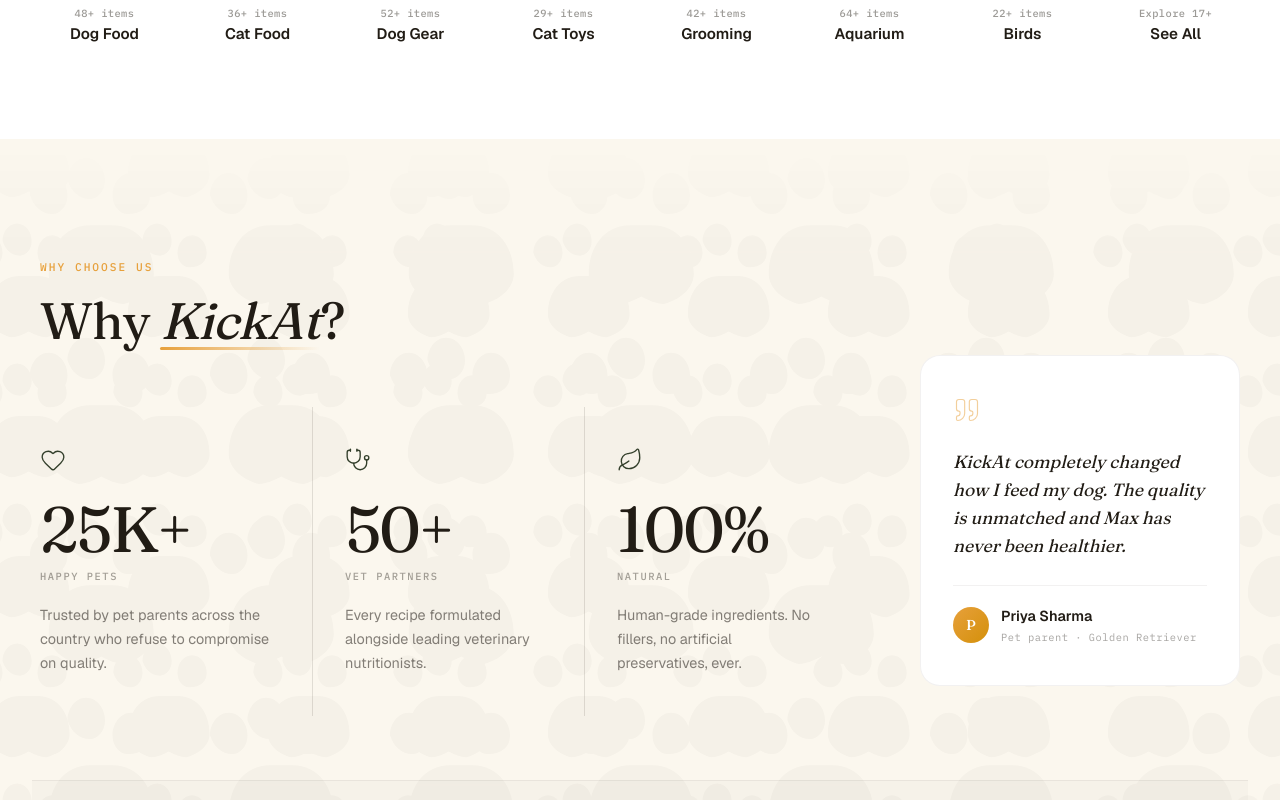
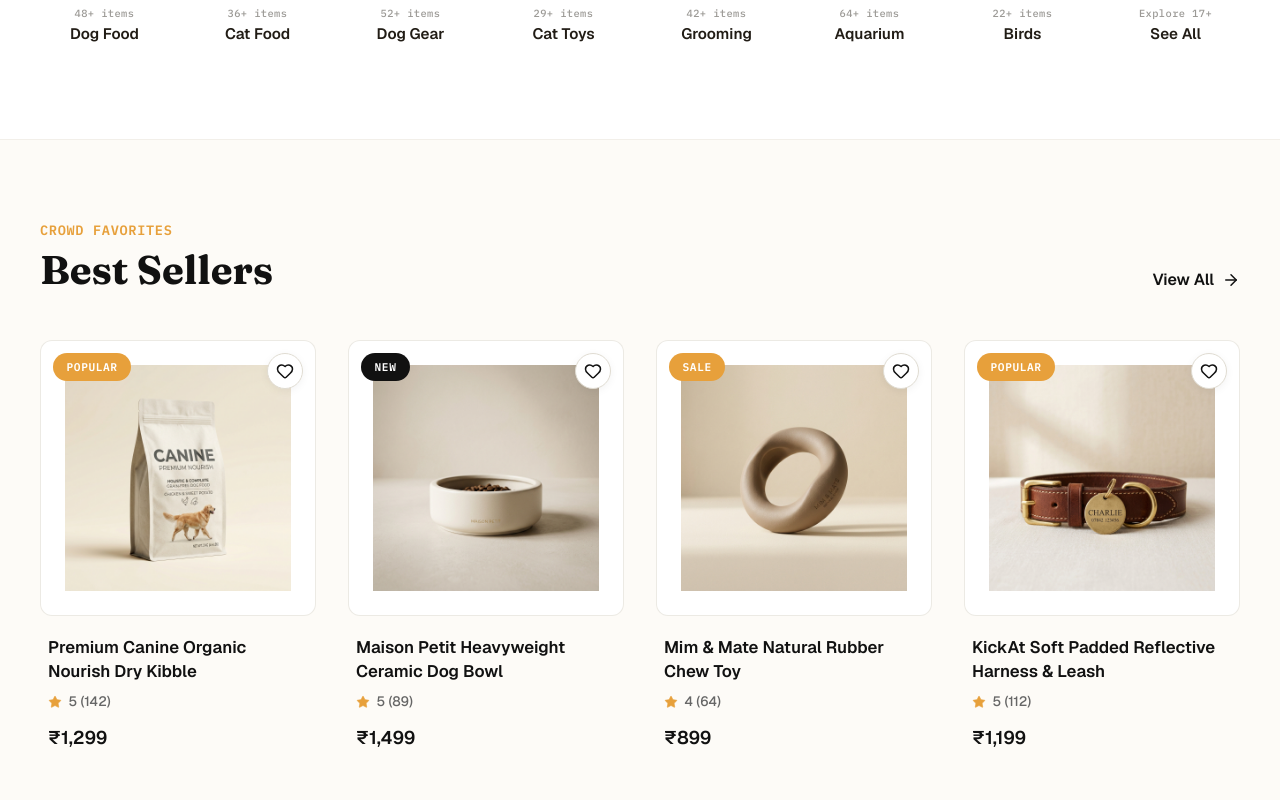
Before and after one commit to SevenX-Labs/kickat-client, a Next.js app: page / in a window 1280 px wide. Shown: the part 1820-2620 px from the top of the page. Built offline with nearby package versions, Linux system fonts and the light colour scheme.

Commit message:
feat: implement homepage layout and category exploration components

```diff
--- a/src/app/page.tsx
+++ b/src/app/page.tsx
@@ -2,6 +2,7 @@
 import { TrustStrip } from "@/components/common/TrustStrip";
 import { PetCategories } from "@/components/common/PetCategories";
 import { ShopByCategory } from "@/components/common/ShopByCategory";
+import { BestSellers } from "@/components/common/BestSellers";
 import { WhyKickat } from "@/components/common/WhyKickat";
 import { CustomerReviews } from "@/components/common/CustomerReviews";
 import { InstagramFeed } from "@/components/common/InstagramFeed";
@@ -15,6 +16,7 @@
         <TrustStrip />
         <PetCategories />
         <ShopByCategory />
+        <BestSellers />
         <WhyKickat />
         <CustomerReviews />
         <InstagramFeed />
--- /dev/null
+++ b/src/components/common/BestSellers/BestSellers.module.css
@@ -0,0 +1,217 @@
+.sectionWrapper {
+  width: 100%;
+  background-color: #FDFBF7;
+  padding: 5rem 2rem;
+  border-top: 1px solid rgba(224, 220, 210, 0.4);
+}
+
+.container {
+  max-width: 1200px;
+  margin: 0 auto;
+}
+
+.header {
+  display: flex;
+  justify-content: space-between;
+  align-items: flex-end;
+  margin-bottom: 3rem;
+}
+
+.headerLeft {
+  display: flex;
+  flex-direction: column;
+  gap: 0.5rem;
+}
+
+.eyebrow {
+  font-family: var(--font-ibm-plex-mono), monospace;
+  font-size: 0.85rem;
+  text-transform: uppercase;
+  letter-spacing: 0.05em;
+  color: #E7A03B;
+  font-weight: 600;
+}
+
+.title {
+  font-family: var(--font-fraunces), serif;
+  font-size: 2.5rem;
+  font-weight: 700;
+  color: #111;
+  line-height: 1.1;
+}
+
+.viewAllLink {
+  display: flex;
+  align-items: center;
+  gap: 0.5rem;
+  font-weight: 600;
+  color: #111;
+  text-decoration: none;
+  transition: color 0.2s ease;
+}
+
+.viewAllLink:hover {
+  color: #E7A03B;
+}
+
+.grid {
+  display: grid;
+  grid-template-columns: repeat(4, 1fr);
+  gap: 2rem;
+}
+
+.productCardLink {
+  text-decoration: none;
+  color: inherit;
+  display: block;
+}
+
+.productCard {
+  display: flex;
+  flex-direction: column;
+  gap: 1.25rem;
+  transition: transform 0.3s ease;
+  height: 100%;
+}
+
+.productCard:hover {
+  transform: translateY(-4px);
+}
+
+.cardImageWrapper {
+  position: relative;
+  width: 100%;
+  aspect-ratio: 1 / 1;
+  background-color: white;
+  border-radius: 12px;
+  overflow: hidden;
+  border: 1px solid rgba(224, 220, 210, 0.6);
+  display: flex;
+  align-items: center;
+  justify-content: center;
+}
+
+.cardImage {
+  padding: 1.5rem;
+  transition: transform 0.4s ease;
+}
+
+.productCard:hover .cardImage {
+  transform: scale(1.05);
+}
+
+.cardBadge {
+  position: absolute;
+  top: 12px;
+  left: 12px;
+  padding: 0.35rem 0.85rem;
+  border-radius: 50px;
+  font-family: var(--font-ibm-plex-mono), monospace;
+  font-size: 0.7rem;
+  font-weight: 600;
+  text-transform: uppercase;
+  letter-spacing: 0.05em;
+  z-index: 2;
+}
+
+.badgeInk { background-color: #111; color: white; }
+.badgeForest { background-color: #1B3C35; color: white; }
+.badgeAmber { background-color: #E7A03B; color: white; }
+
+.cardWishlistBtn {
+  position: absolute;
+  top: 12px;
+  right: 12px;
+  width: 36px;
+  height: 36px;
+  border-radius: 50%;
+  background-color: white;
+  border: 1px solid #e0dcd2;
+  display: flex;
+  align-items: center;
+  justify-content: center;
+  cursor: pointer;
+  z-index: 2;
+  transition: all 0.2s ease;
+  box-shadow: 0 2px 8px rgba(0,0,0,0.05);
+}
+
+.cardWishlistBtn:hover {
+  border-color: #111;
+  transform: scale(1.05);
+}
+
+.cardInfo {
+  display: flex;
+  flex-direction: column;
+  gap: 0.5rem;
+  padding: 0 0.5rem;
+}
+
+.cardTitle {
+  font-size: 1.05rem;
+  font-weight: 600;
+  color: #111;
+  line-height: 1.4;
+}
+
+.cardRatingRow {
+  display: flex;
+  align-items: center;
+  gap: 0.4rem;
+}
+
+.cardRatingText {
+  font-size: 0.85rem;
+  color: #666;
+  font-weight: 500;
+}
+
+.cardPrice {
+  font-size: 1.15rem;
+  font-weight: 600;
+  color: #111;
+  margin-top: 0.25rem;
+}
+
+@media (max-width: 1024px) {
+  .grid {
+    grid-template-columns: repeat(2, 1fr);
+  }
+}
+
+@media (max-width: 640px) {
+  .sectionWrapper {
+    padding: 4rem 1rem;
+  }
+
+  .header {
+    flex-direction: column;
+    align-items: flex-start;
+    gap: 1.5rem;
+  }
+
+  .title {
+    font-size: 2rem;
+  }
+
+  .grid {
+    display: flex;
+    overflow-x: auto;
+    scroll-snap-type: x mandatory;
+    gap: 1rem;
+    padding-bottom: 1rem;
+    /* Hide scrollbar */
+    -ms-overflow-style: none;
+    scrollbar-width: none;
+  }
+
+  .grid::-webkit-scrollbar {
+    display: none;
+  }
+
+  .productCardLink {
+    min-width: 280px;
+    scroll-snap-align: start;
+  }
+}
--- /dev/null
+++ b/src/components/common/BestSellers/BestSellers.tsx
@@ -0,0 +1,81 @@
+"use client";
+
+import Image from 'next/image';
+import Link from 'next/link';
+import { Heart, ArrowRight, Star } from 'lucide-react';
+import styles from './BestSellers.module.css';
+import { CATALOG_PRODUCTS } from '@/data/categoryData';
+
+export function BestSellers() {
+  // Take 4 products that might be considered "best sellers"
+  const bestSellers = CATALOG_PRODUCTS.slice(0, 4);
+
+  return (
+    <section className={styles.sectionWrapper}>
+      <div className={styles.container}>
+        <div className={styles.header}>
+          <div className={styles.headerLeft}>
+            <span className={styles.eyebrow}>Crowd Favorites</span>
+            <h2 className={styles.title}>Best Sellers</h2>
+          </div>
+          <Link href="/shop" className={styles.viewAllLink}>
+            View All <ArrowRight size={18} />
+          </Link>
+        </div>
+
+        <div className={styles.grid}>
+          {bestSellers.map(product => {
+            const rating = product.rating || 4.8;
+            const reviewsCount = product.reviewsCount || 128;
+            return (
+            <Link href={`/product/${product.id}`} key={product.id} className={styles.productCardLink}>
+              <div className={styles.productCard}>
+                <div className={styles.cardImageWrapper}>
+                  <Image
+                    src={product.image}
+                    alt={product.name}
+                    fill
+                    className={styles.cardImage}
+                    style={{ objectFit: 'contain' }}
+                  />
+                  {product.badge && (
+                    <span
+                      className={`${styles.cardBadge} ${
+                        product.badge === 'New'
+                          ? styles.badgeInk
+                          : product.badge === 'Organic'
+                          ? styles.badgeForest
+                          : styles.badgeAmber
+                      }`}
+                    >
+                      {product.badge}
+                    </span>
+                  )}
+                  <button
+                    className={styles.cardWishlistBtn}
+                    aria-label="Add to wishlist"
+                    onClick={(e) => {
+                      e.preventDefault();
+                      e.stopPropagation();
+                    }}
+                  >
+                    <Heart size={18} color="#111" className={styles.wishlistIcon} />
+                  </button>
+                </div>
+                <div className={styles.cardInfo}>
+                  <h3 className={styles.cardTitle}>{product.name}</h3>
+                  <div className={styles.cardRatingRow}>
+                    <Star size={14} fill="#E7A03B" color="#E7A03B" strokeWidth={1} />
+                    <span className={styles.cardRatingText}>{rating} ({reviewsCount})</span>
+                  </div>
+                  <span className={styles.cardPrice}>₹{product.price.toLocaleString()}</span>
+                </div>
+              </div>
+            </Link>
+            );
+          })}
+        </div>
+      </div>
+    </section>
+  );
+}
--- /dev/null
+++ b/src/components/common/BestSellers/index.ts
@@ -0,0 +1 @@
+export * from './BestSellers';
--- a/src/components/shop/CategoryExplorer.tsx
+++ b/src/components/shop/CategoryExplorer.tsx
@@ -80,7 +80,6 @@
   useEffect(() => {
     // eslint-disable-next-line react-hooks/set-state-in-effect
     if (initialMainCat) setSelectedMainCat(initialMainCat);
-    // eslint-disable-next-line react-hooks/set-state-in-effect
     if (initialSubCat) setSelectedSubCat(initialSubCat);
   }, [initialMainCat, initialSubCat]);
 
```
